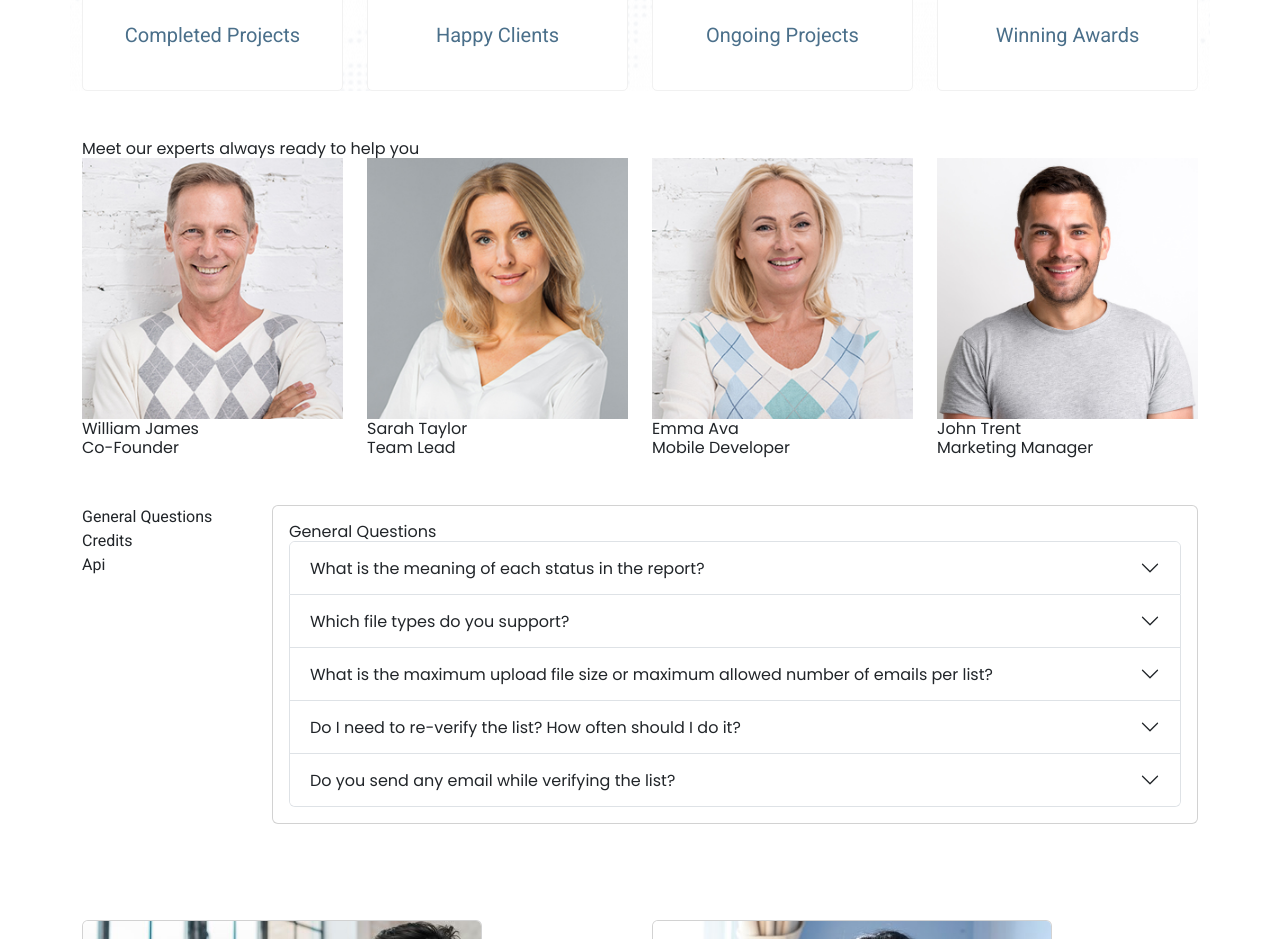
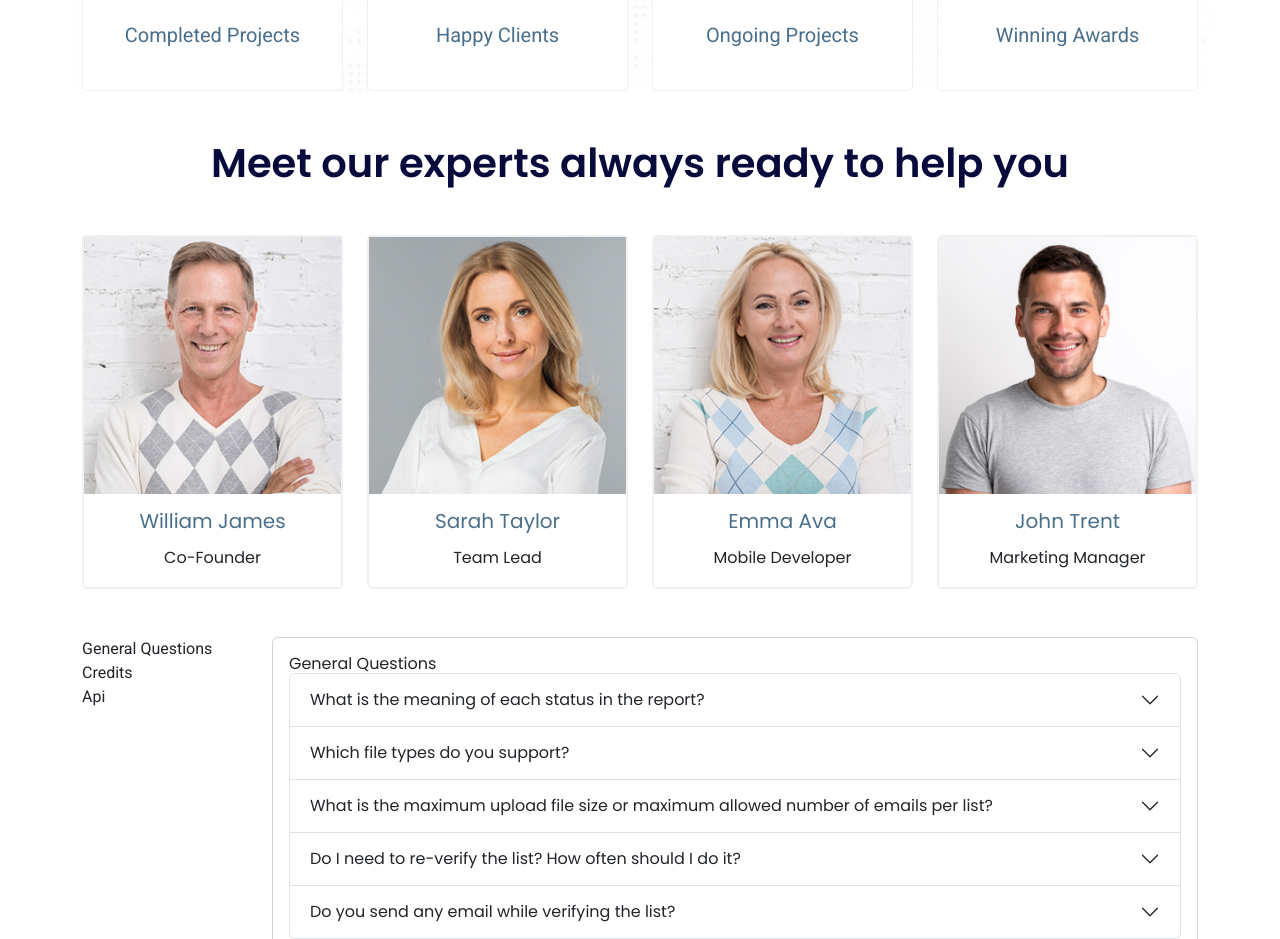
Before and after one commit to abdul-jabbar-dev/IQ_Freelancer, a React (Vite) app: page / in a window 1280 px wide. Shown: the part 2160-3099 px from the top of the page. Built offline with nearby package versions, Linux system fonts and the light colour scheme.

Commit message:
Team section Done

```diff
--- a/src/main/component/TeamSection.jsx
+++ b/src/main/component/TeamSection.jsx
@@ -14,15 +14,15 @@ const TeamSection = () => {
         <section className='team-section'>
             <Container>
                 <Row>
-                    <h1>Meet our experts always ready to help you</h1>
+                    <Col><h1 className='team-section-heading pb-5'>Meet our experts always ready to help you</h1></Col>
                 </Row>
                 <Row>
                     {
                         fetchTeamDatas?.map(fetchTeamData => <Col key={fetchTeamData?.id}>
-                            <div>
-                                <img src={fetchTeamData?.img} alt="" />
-                                <h4>{fetchTeamData?.name}</h4>
-                                <h6>{fetchTeamData?.designation}</h6>
+                            <div className='text-center team-section-inner'>
+                                <img src={fetchTeamData?.img} alt="" className='img-fuied'/>
+                                <h4 className='team-section-name'>{fetchTeamData?.name}</h4>
+                                <h6 className='team-section-designation'>{fetchTeamData?.designation}</h6>
                             </div>
                         </Col>)
                     }
--- a/src/main/component/style.css
+++ b/src/main/component/style.css
@@ -164,3 +164,25 @@ h1, h2,h3,h4,h5,h6{
     background-image: url('../../assets/background-images/map.png');
     background-position: center;
 }
+
+/* Meet Our Team section */
+.team-section-heading{
+    text-align: center;
+    font-size: 40px;
+    font-weight: 600;
+    color: #080A3C;
+}
+.team-section-inner{
+    background-color: #ffffff;
+    border: 2px solid #f1f1f1;
+    border-radius: 5px;
+}
+.team-section-name{
+    color: #4a6f8a;
+    padding: 15px 0px;
+    font-size: 20px;
+}
+.team-section-designation{
+    font-size: 16px;
+    padding: 0px 0px 20px;
+}
```
